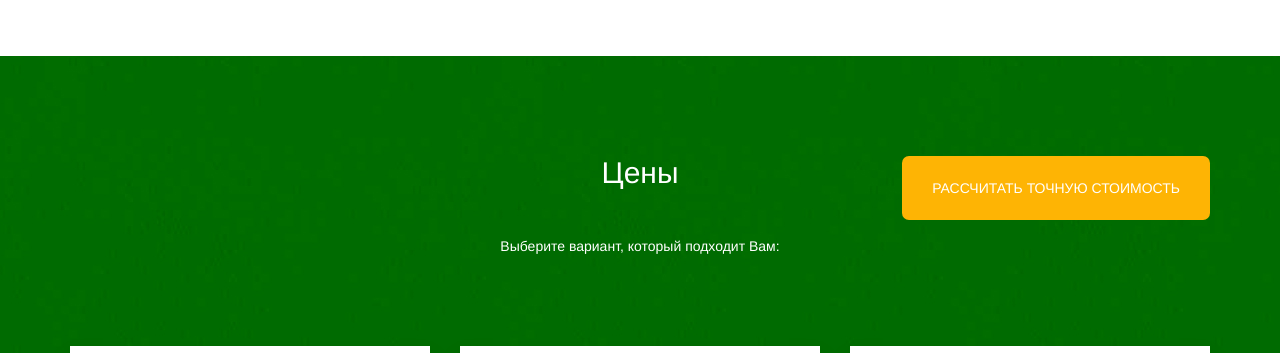
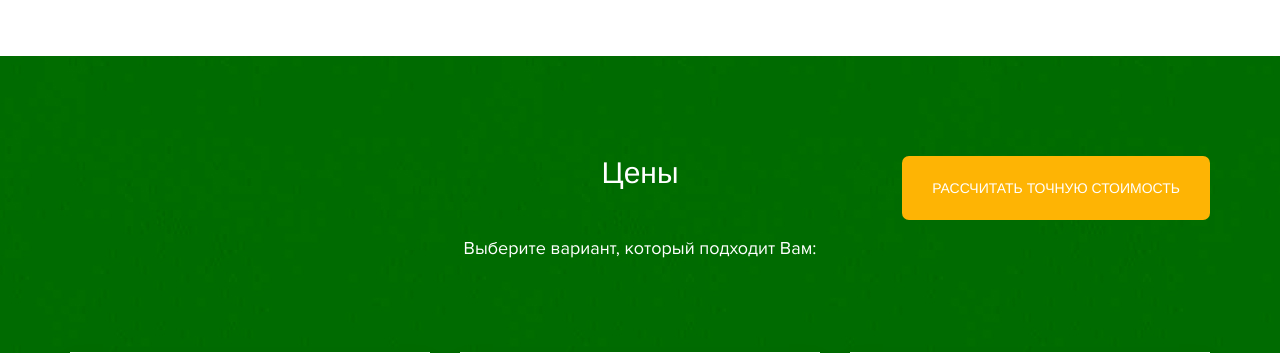
Before and after one commit to hanMaster/hanMaster.github.io, a PHP site: page / in a window 1280 px wide. Shown: the part 1378-1731 px from the top of the page. Run offline with PHP 8.4, Linux system fonts and the light colour scheme; some libraries are stand-ins or nearby versions.

Commit message:
pictures

```diff
--- a/GloAcademy/practice_6/css/main.css
+++ b/GloAcademy/practice_6/css/main.css
@@ -276,6 +276,10 @@ section {
 .price-header h2 {
   margin: 0 0 47px;
 }
+.price-header p {
+  font-family: 'Proxima Nova Rg', sans-serif;
+  font-size: 1.8rem;
+}
 .price-btn {
   float: right;
   padding: 2.2rem 3rem;
--- a/GloAcademy/practice_6/less/main.less
+++ b/GloAcademy/practice_6/less/main.less
@@ -401,6 +401,10 @@ section
         h2 {
             margin: 0 0 47px;
         }
+        p {
+            .reg();
+            font-size: 1.8rem;
+        }
     }
 
     &-btn {
```
